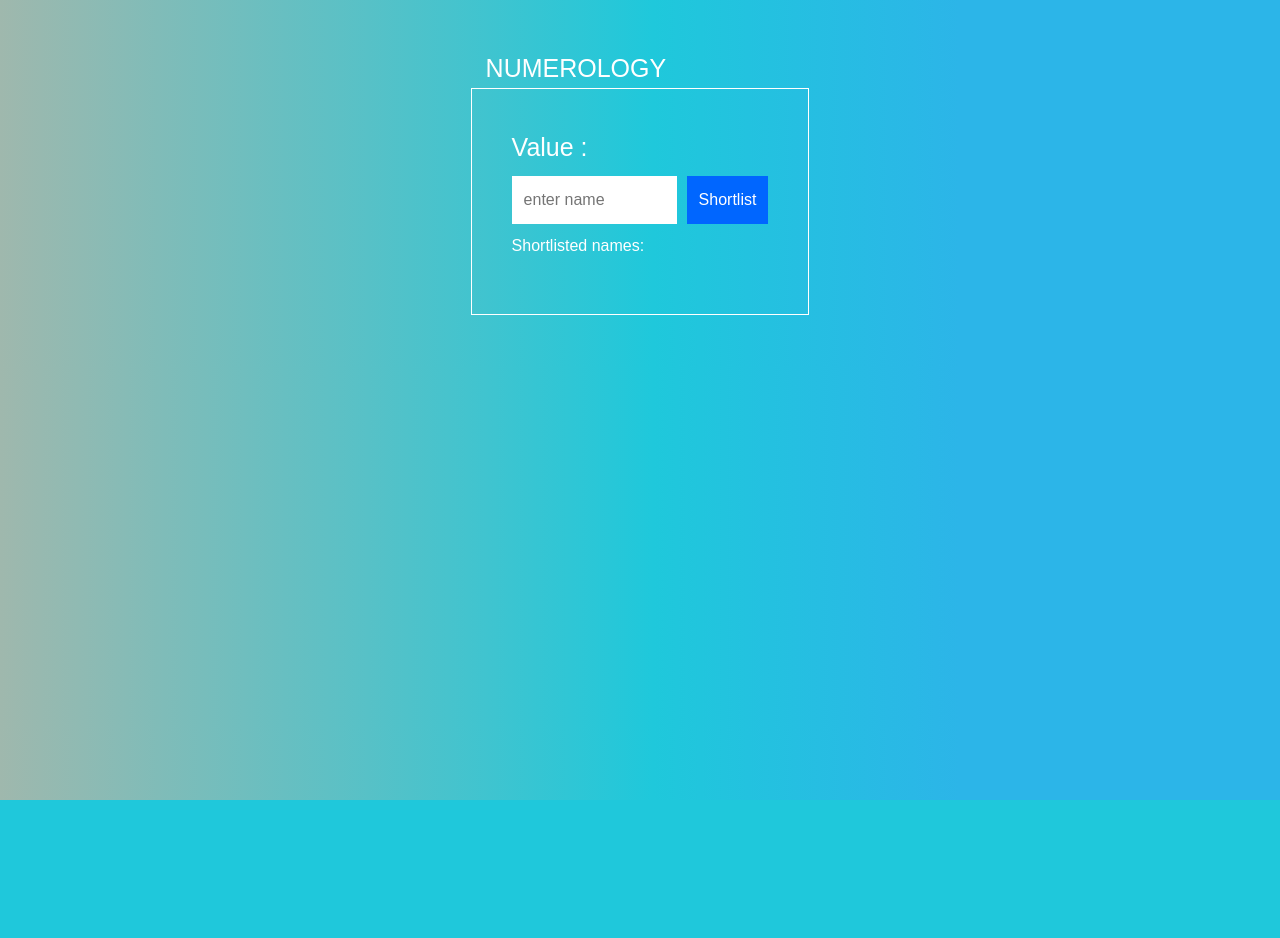
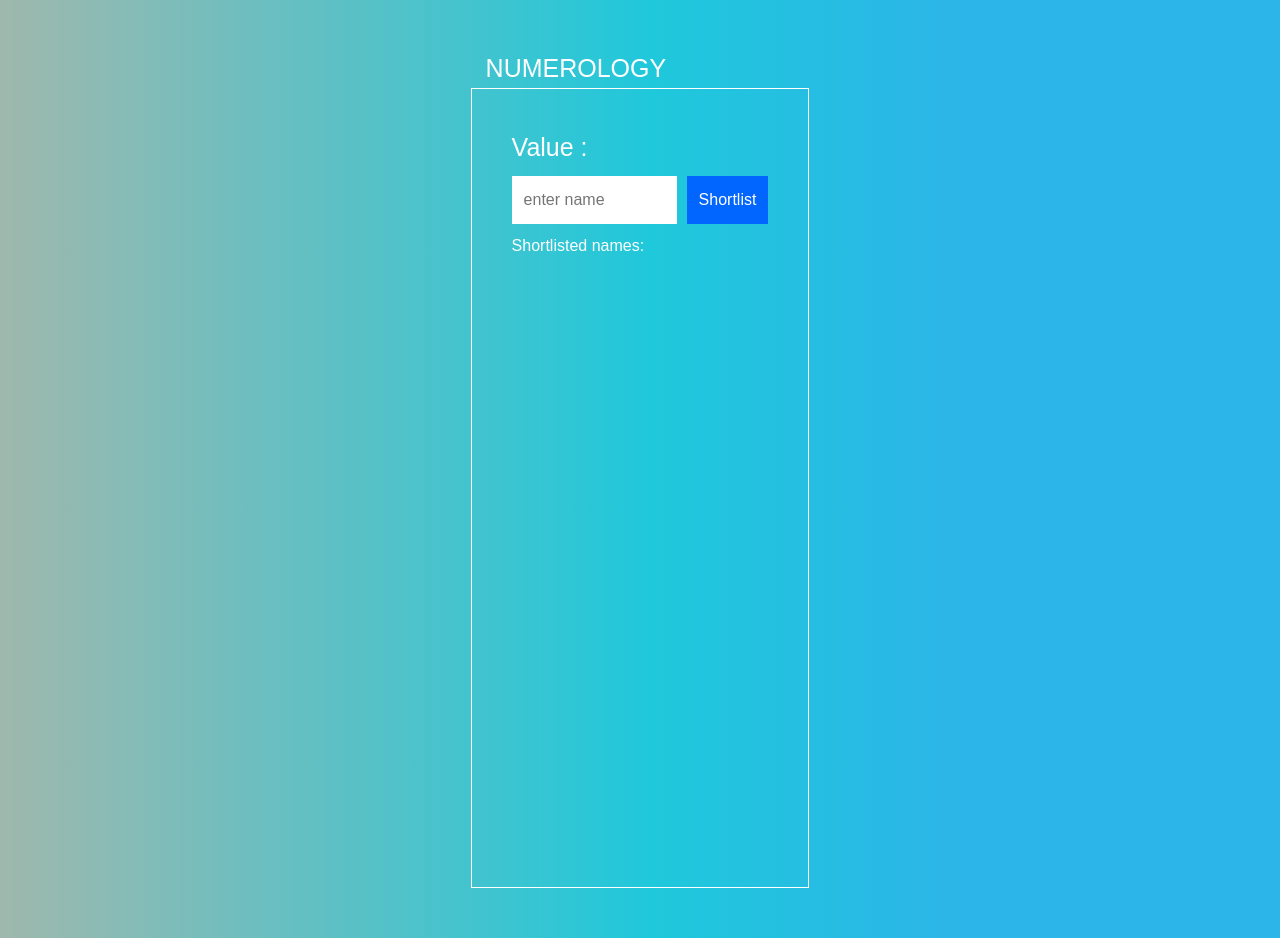
Before and after one commit to hemeshreddys/numerology-app, a React (Create React App) app: page / in a window 1280 px wide. Before the commit the page ends 800 px from the top, so only its background shows below. Built offline with nearby package versions, Linux system fonts and the light colour scheme.

Commit message:
css changes

```diff
--- a/src/TodoItems.js
+++ b/src/TodoItems.js
@@ -7,6 +7,7 @@ class TodoItems extends Component {
         this.createTasks = this.createTasks.bind(this);
       }
     createTasks(item) {
+      console.log(item)
         return <li onClick={() => this.delete(item.key)}
         key={item.key}>{item.text} - {item.number} <span style={{position:"absolute",right:"15px",color:"#fff"}}>X</span></li>
       }
--- a/src/TodoList.css
+++ b/src/TodoList.css
@@ -52,4 +52,5 @@
   .innerContainer{
     border:1px solid #fff;
     padding:40px;
+    min-height: 100vh;
   }
```
